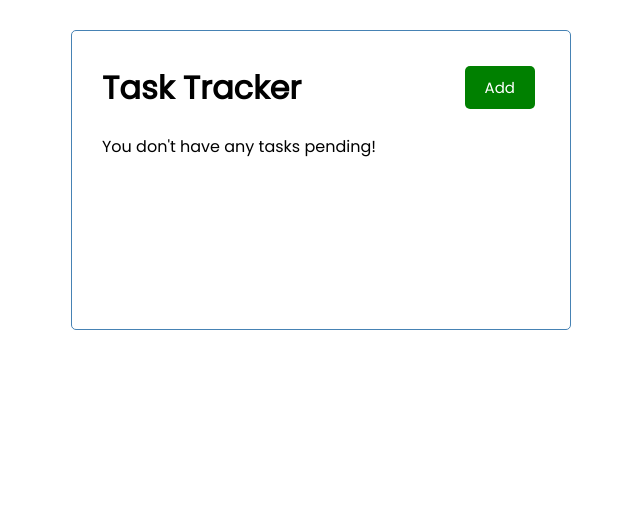
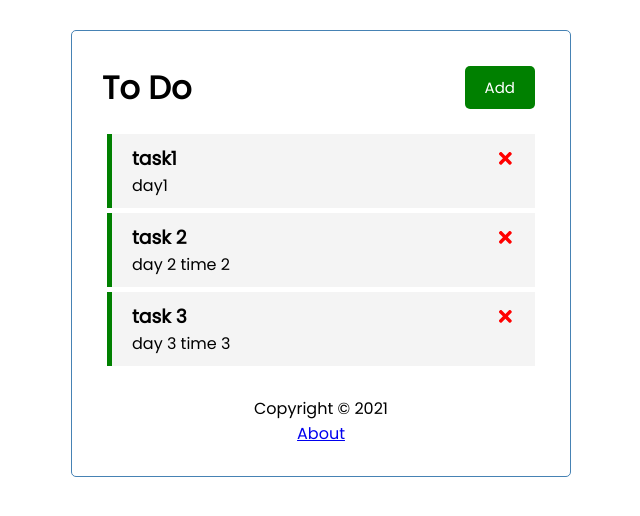
Before and after one commit to darshanhande11/ToDo, a React (Create React App) app: page / in a window 1280 px wide. Shown: the top 516 px of the page, without its empty margins (319-959 px from the left). Built offline with nearby package versions, Linux system fonts and the light colour scheme; data requests are answered from the project's data file.

Commit message:
added mock backend and routing

```diff
--- /dev/null
+++ b/db.json
@@ -0,0 +1,22 @@
+{
+  "tasks": [
+    {
+      "text": "task1",
+      "day": "day1",
+      "reminder": true,
+      "id": 1
+    },
+    {
+      "text": "task 2",
+      "day": "day 2 time 2",
+      "reminder": true,
+      "id": 2
+    },
+    {
+      "text": "task 3",
+      "day": "day 3 time 3",
+      "reminder": true,
+      "id": 3
+    }
+  ]
+}
--- a/package.json
+++ b/package.json
@@ -6,9 +6,11 @@
     "@testing-library/jest-dom": "^5.11.4",
     "@testing-library/react": "^11.1.0",
     "@testing-library/user-event": "^12.1.10",
+    "json-server": "^0.16.3",
     "react": "^17.0.2",
     "react-dom": "^17.0.2",
     "react-icons": "^4.2.0",
+    "react-router-dom": "^5.2.0",
     "react-scripts": "4.0.3",
     "web-vitals": "^1.0.1"
   },
@@ -16,7 +18,8 @@
     "start": "react-scripts start",
     "build": "react-scripts build",
     "test": "react-scripts test",
-    "eject": "react-scripts eject"
+    "eject": "react-scripts eject",
+    "server": "json-server --watch db.json --port 5000"
   },
   "eslintConfig": {
     "extends": [
--- a/src/App.js
+++ b/src/App.js
@@ -1,7 +1,10 @@
 import Header from './Components/Header';
 import Tasks from './Components/Tasks';
-import { useState } from 'react';
-import AddTask from './Components/AddTask'
+import { useState, useEffect } from 'react';
+import AddTask from './Components/AddTask';
+import Footer from './Components/Footer';
+import About from './Components/About';
+import { BrowserRouter as Router, Route } from 'react-router-dom';
 
 
 function App() {
@@ -11,11 +14,44 @@ function App() {
   const [color,setColor] = useState('green');
   const [text,setText] = useState('Add');
 
+  // useEffect function is used to show changes on the page if any changes occur
+  useEffect(()=>{
+    const getTasks = async () => {
+      const tasksFromServer = await fetchTasks();
+      setTasks(tasksFromServer);
+    }
+    getTasks();
+  },[])
+
+  // A function to fetch Tasks from Mock Backend i.e. db.json file
+  const fetchTasks = async () => {
+    const res = await fetch(`http://localhost:5000/tasks`);
+    const data = await res.json();
+    return data;
+  }
+
+  // A funciton to fetch a single task from Mock Backend
+  const fetchTask = async (id) => {
+    const res = await fetch(`http://localhost:5000/tasks/${id}`);
+    const data = await res.json();
+    return data;
+  }
+
   // A function to add task
-  const addTask = (task) => {
-    const id = Math.floor(Math.random() * 1000) + 1;
-    const newTask = {id, ...task};
-    setTasks([...tasks, newTask]);
+  const addTask = async (task) => {
+    // const id = Math.floor(Math.random() * 1000) + 1;
+    // const newTask = {id, ...task};
+    // setTasks([...tasks, newTask]);
+    const res = await fetch(`http://localhost:5000/tasks`,{
+      method: 'POST',
+      headers: {
+        'Content-type' : 'application/json',
+      },
+      body: JSON.stringify(task)
+    })
+
+    const data = await res.json();
+    setTasks([...tasks,data])
   }
 
   // A function to toggle add task form
@@ -32,24 +68,45 @@ function App() {
   }
 
   // A function to delete task
-  const deleteTask = (id) => {
+  const deleteTask = async (id) => {
+    await fetch(`http://localhost:5000/tasks/${id}`, {
+      method: 'DELETE',
+    })
     setTasks(tasks.filter((task)=>(task.id !== id)))
   }
 
   // Toggle reminder
-  const toggleReminder = (id) => {
+  const toggleReminder = async (id) => {
+    const taskToToggle = await fetchTask(id);
+    const upTask = { ...taskToToggle, reminder: !taskToToggle.reminder}
+    const res = await fetch(`http://localhost:5000/tasks/${id}`,{
+      method: 'PUT',
+      headers: {
+        'Content-type' : 'application/json'
+      },
+      body: JSON.stringify(upTask)
+    })
+    const data = await res.json();
     setTasks(
       tasks.map((task)=>
-        task.id === id ? {...task, reminder: !task.reminder} : task)
+        task.id === id ? {...task, reminder: data.reminder} : task)
     )
   }
 
   return (
-    <div className="container">
-      <Header onToggle={ toggleAddTask } color={ color } buttonText = { text } />
-      {showAddTask && <AddTask onAdd={ addTask } />}
-      {tasks.length > 0 ? <Tasks tasks={tasks} onDelete={deleteTask} onToggle={toggleReminder} /> : 'You don\'t have any tasks pending!'}
-    </div>
+    <Router>
+      <div className="container">
+        <Header onToggle={ toggleAddTask } color={ color } buttonText = { text }/>
+        <Route path = '/' exact render={(props)=>(
+          <>
+            {showAddTask && <AddTask onAdd={ addTask } />}
+            {tasks.length > 0 ? <Tasks tasks={tasks} onDelete={deleteTask} onToggle={toggleReminder} /> : 'You don\'t have any tasks pending!'}
+          </>
+        )} />
+        <Route path='/About' component= { About } />
+        <Footer />
+      </div>
+    </Router>
   );
 }
 
--- /dev/null
+++ b/src/Components/About.js
@@ -0,0 +1,20 @@
+import { Link } from 'react-router-dom';
+
+function About() {
+    return (
+        <div>
+            <h4 style={{ marginTop: 20, marginLeft: 10 }}>Hey there you found me !</h4>
+            <p style={{ marginTop: 20, marginLeft: 10 }}>Let us Connect : </p>
+            <p align='center' style={{ marginTop: 20, marginLeft: 10 }}>
+                <a href="mailto:darshanhande11@gmail.com"><img src="https://img.shields.io/badge/gmail-%23D14836.svg?&style=for-the-badge&logo=gmail&logoColor=white" alt='' /></a>&nbsp;&nbsp;
+                <a href="https://github.com/darshanhande11"><img src="https://img.shields.io/badge/GitHub-100000?style=for-the-badge&logo=github&logoColor=white" alt='' /></a>&nbsp;&nbsp;
+                <a href="https://www.linkedin.com/in/darshan-hande-6a7479128/"><img src="https://img.shields.io/badge/linkedin-%230077B5.svg?&style=for-the-badge&logo=linkedin&logoColor=white" alt='' /></a>&nbsp;&nbsp;
+                <a href="https://twitter.com/hande_darshan"><img src="https://img.shields.io/badge/twitter-%231DA1F2.svg?&style=for-the-badge&logo=twitter&logoColor=white" alt='' /></a>&nbsp;&nbsp;
+                <a href="https://www.instagram.com/darshanhande11/"><img src="https://img.shields.io/badge/instagram-%23E4405F.svg?&style=for-the-badge&logo=instagram&logoColor=white" alt='' /></a>&nbsp;&nbsp;
+            </p>
+            <Link to="/" style={{ marginTop: 20, marginLeft: 10 }}>Go Back</Link>
+        </div>
+    )
+}
+
+export default About
--- /dev/null
+++ b/src/Components/Footer.js
@@ -0,0 +1,13 @@
+import React from 'react';
+import { Link } from 'react-router-dom';
+
+const Footer = () => {
+    return (
+        <footer>
+            <p>Copyright &copy; 2021</p>
+            <Link to='/about'>About</Link>
+        </footer>
+    )
+}
+
+export default Footer
--- a/src/Components/Header.js
+++ b/src/Components/Header.js
@@ -1,18 +1,21 @@
 import PropTypes from 'prop-types';
 import Button from './Button';
+import { useLocation } from 'react-router-dom';
 
 const Header = ({ title, onToggle, color, buttonText }) => {
+
+    const loc = useLocation();
 
     return (
         <header className='header'>
             <h1>{ title }</h1>
-            <Button onClick={onToggle} className='btn' color={ color } text={ buttonText } />
+            {loc.pathname === '/' && <Button onClick={onToggle} className='btn' color={ color } text={ buttonText } />}
         </header>
     )
 }
 
 Header.defaultProps = {
-    title: 'Task Tracker',
+    title: 'To Do',
 }
 
 Header.propTypes = {
--- a/src/Components/Tasks.js
+++ b/src/Components/Tasks.js
@@ -3,8 +3,8 @@ import Task from './Task'
 const Tasks = ({ tasks, onDelete, onToggle }) => {
     return (
         <>
-         {tasks.map((task)=>(
-             <Task key={task.id} task={task} onDelete={onDelete} onToggle={onToggle}/>
+         {tasks.map((task, index)=>(
+             <Task key={index} task={task} onDelete={onDelete} onToggle={onToggle}/>
          ))}
         </>
     )
```
Also changed, not shown: 1 other file (tests, documents, lock files or other folders).
